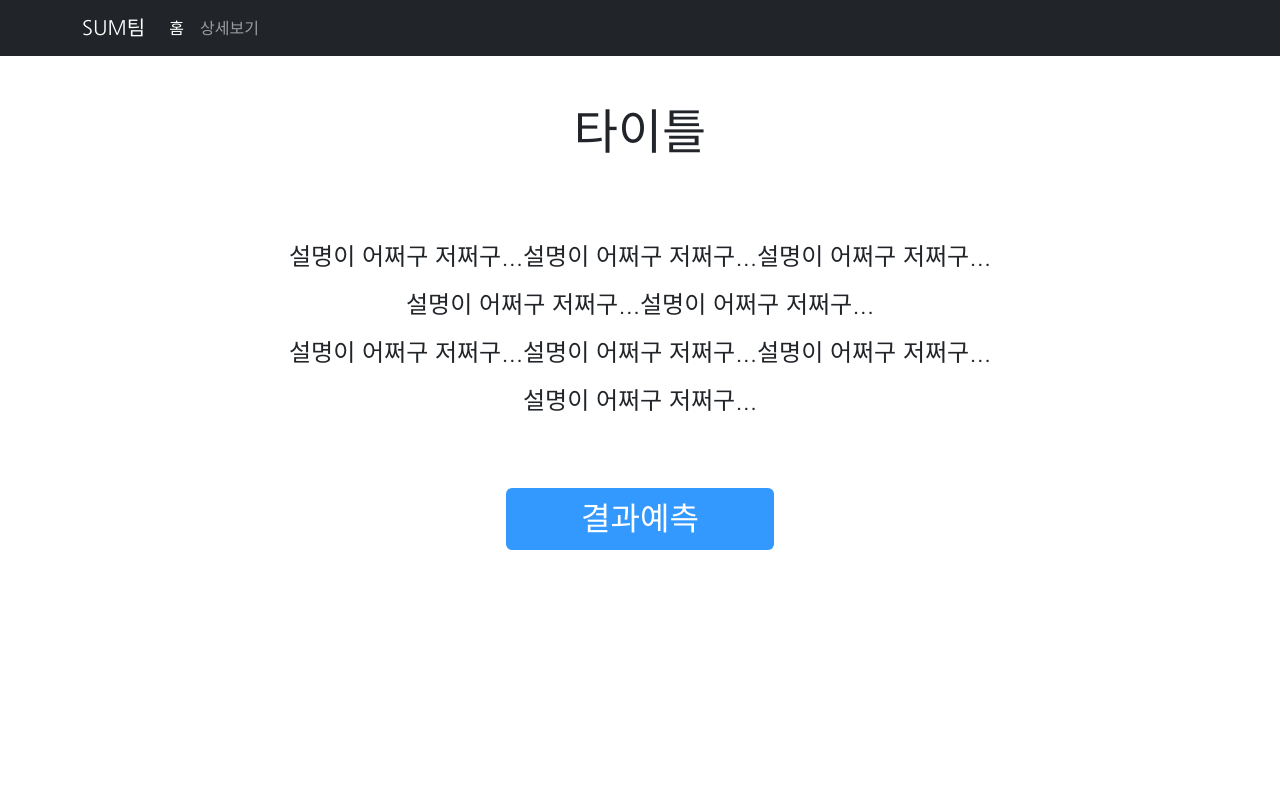
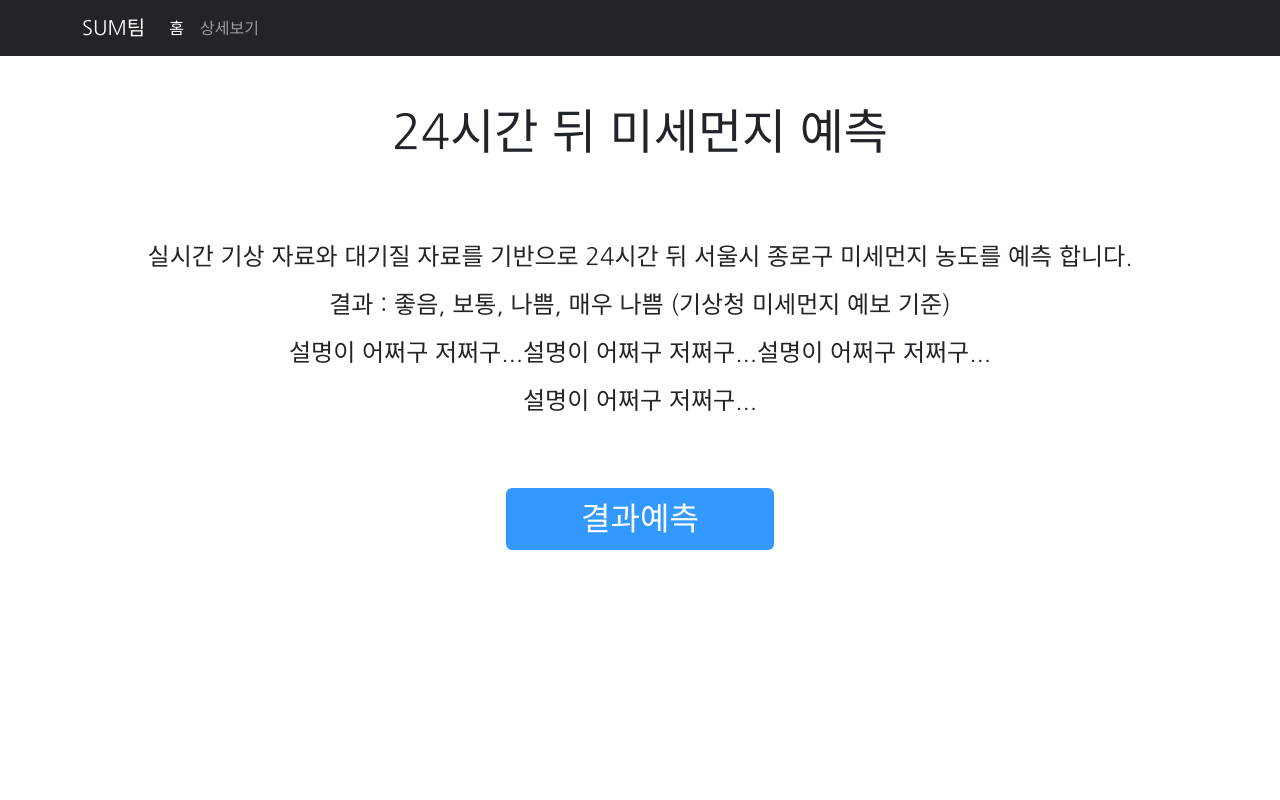
Before and after one commit to seoyoonjoannechang/seoyoonjoannechang.github.io, a plain HTML site: page index.html in a window 1280 px wide. Shown: the top 800 px of the page. Drawn offline with nearby package versions, Linux system fonts and the light colour scheme.

Commit message:
Update index.html

```diff
--- a/index.html
+++ b/index.html
@@ -85,8 +85,8 @@
 
             <div class="container p-5" style="text-align:center;">
                 <div>
-                    <p class="title p-5">타이틀</p>
-                    <p class="description">설명이 어쩌구 저쩌구...설명이 어쩌구 저쩌구...설명이 어쩌구 저쩌구...<br>설명이 어쩌구 저쩌구...설명이 어쩌구 저쩌구...<br>설명이 어쩌구 저쩌구...설명이 어쩌구 저쩌구...설명이 어쩌구 저쩌구...<br>설명이 어쩌구 저쩌구...</p>
+                    <p class="title p-5">24시간 뒤 미세먼지 예측</p>
+                    <p class="description"> 실시간 기상 자료와 대기질 자료를 기반으로 24시간 뒤 서울시 종로구 미세먼지 농도를 예측 합니다.<br>결과 : 좋음, 보통, 나쁨, 매우 나쁨 (기상청 미세먼지 예보 기준)<br>설명이 어쩌구 저쩌구...설명이 어쩌구 저쩌구...설명이 어쩌구 저쩌구...<br>설명이 어쩌구 저쩌구...</p>
                 </div>
                 <div class="col-md-4 offset-md-4 p-5">
                     <div class="row">
```
